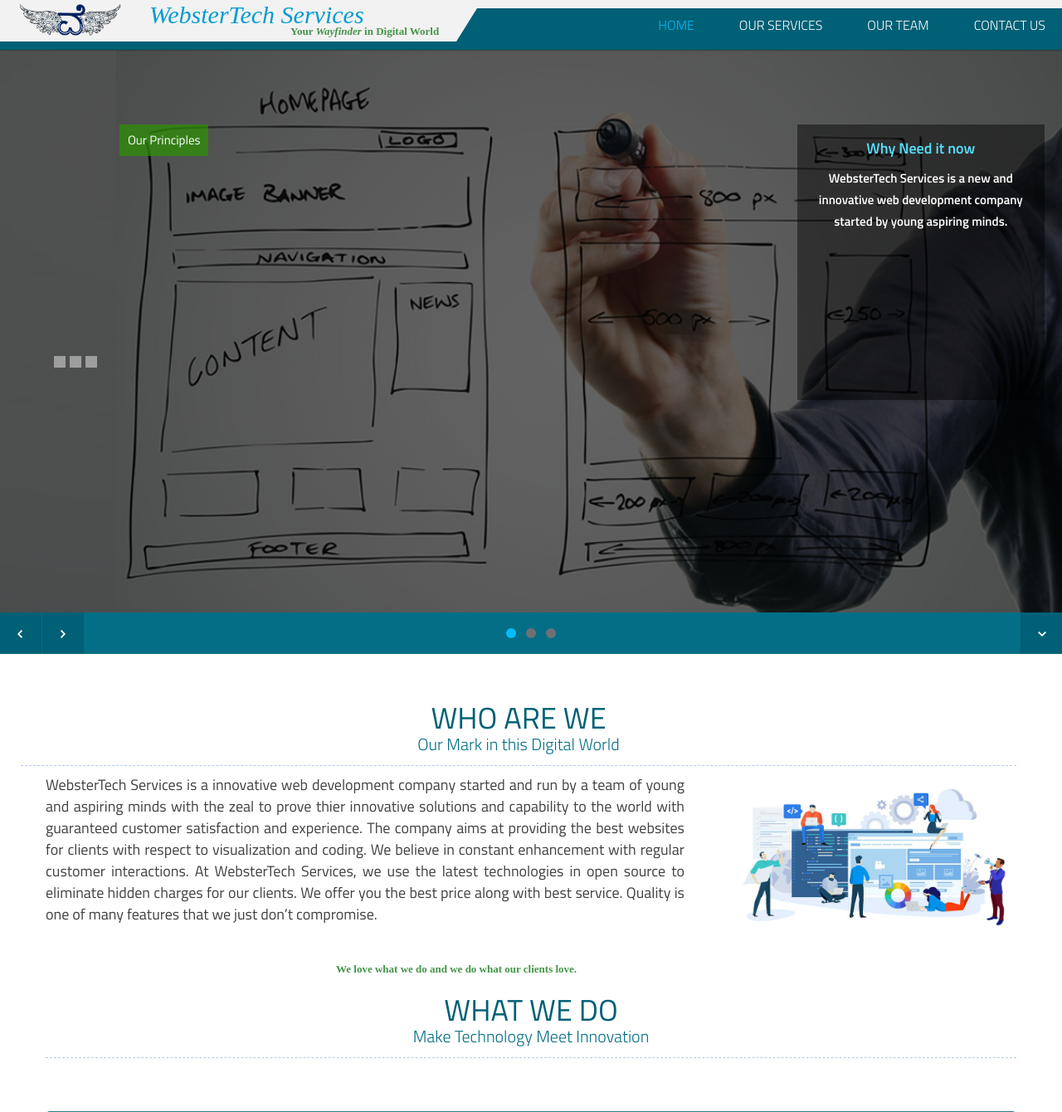
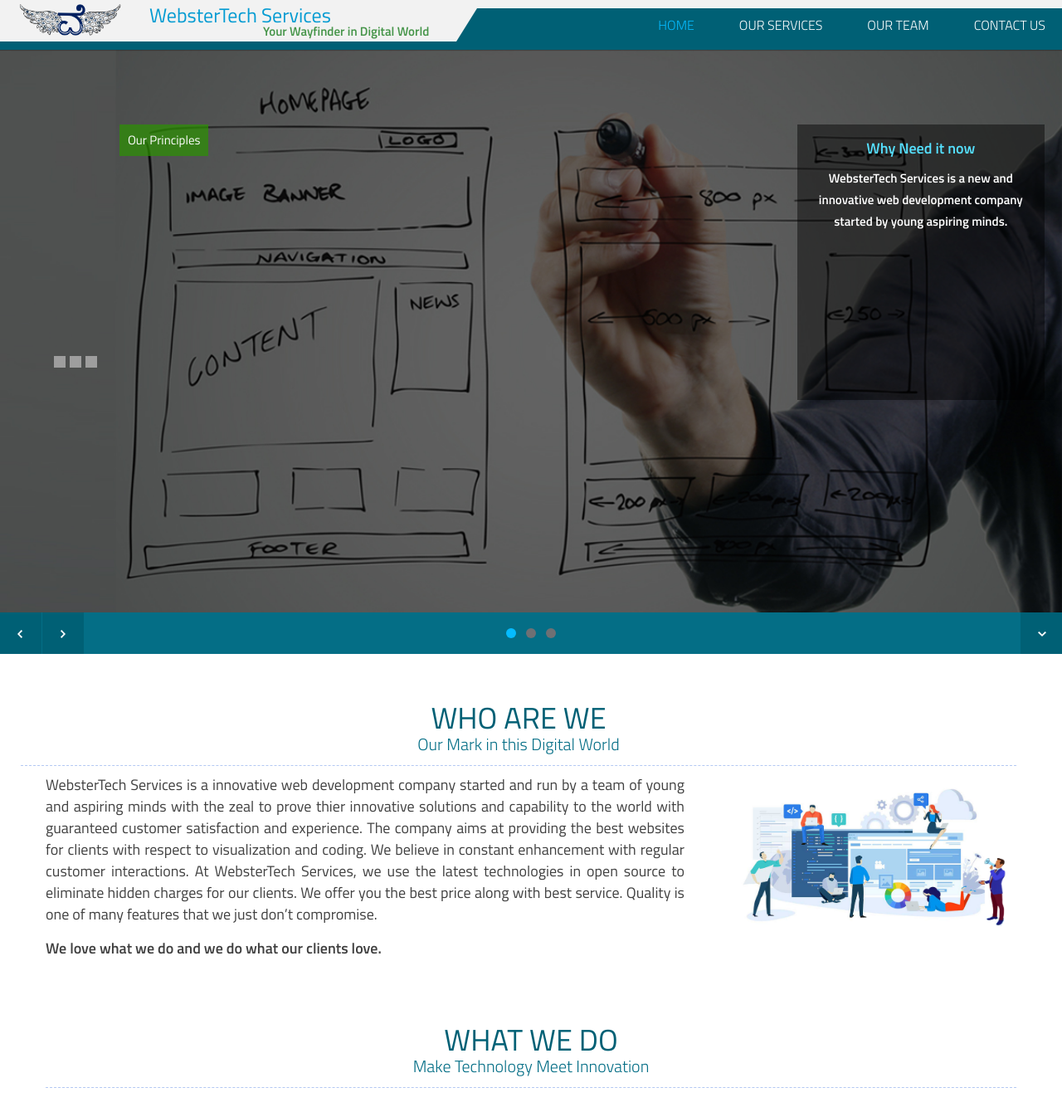
Before and after one commit to yogesh24s/webstertech, a PHP site: page /index.html in a window 1280 px wide. Shown: the top 1340 px of the page at 83% size. Run offline with PHP 8.4, Linux system fonts and the light colour scheme; some libraries are stand-ins or nearby versions; some web fonts are replaced; grey boxes are pictures that could not be loaded.

Commit message:
code improvised

```diff
--- a/css/main.css
+++ b/css/main.css
@@ -513,17 +513,17 @@ header .sticky-nav {
 	padding-top:5px;
 	padding-left : 180px !important;
 	color : #039BD2;
-	font-family : 'Arabic Typesetting';
-	font-size : 30px;
+	font-family : 'Titillium Web', sans-serif;
+	font-size: 24px
 }
 
 .caption {
-	position:absolute;
-	padding-top:25px;
-	padding-left : 350px !important;
-	color : #449448;
-	font-family : 'Arabic Typesetting';
-	font-size : 13px;
+	position: absolute;
+  padding-top: 25px;
+  padding-left: 317px !important;
+  color: #449448;
+  font-family: 'Titillium Web', sans-serif;
+  font-size: 15px;
 }
 
 
@@ -954,6 +954,7 @@ Contact Section
 	margin-bottom: 30px;
 	line-height: 1em;
 	text-transform: uppercase;
+	text-align: left;
 }
 
 .contact-details ul {
--- a/index.html
+++ b/index.html
@@ -44,8 +44,8 @@
 		<div id="logo">
 				<a id="goUp" href="#home-slider"><img src="img/logo.png" width="70%"/>  </a>
 		</div>
-				<p class="titlename display-desktop"> <I> WebsterTech Services </I></p>
-		<p class="caption display-desktop"> Your  <I> Wayfinder  </I> in Digital World </p>
+				<p class="titlename display-desktop">  WebsterTech Services </p>
+		<p class="caption display-desktop"> Your Wayfinder in Digital World </p>
 
 <!-- <img class="titlename" src="img/logo_ba.png" /> -->
 		</div>
@@ -173,7 +173,7 @@
 
 					<p style="text-align:justify">WebsterTech Services is a innovative web development company started and run by a team of young and aspiring minds with the zeal to prove thier innovative solutions and capability to the world with guaranteed customer satisfaction and experience. The company aims at providing the best websites for clients with respect to visualization and coding. We believe in constant enhancement with regular customer interactions. At WebsterTech Services, we use the latest technologies in open source to eliminate hidden charges for our clients. We offer you the best price along with best service. Quality is one of many features that we just don’t compromise.</p>
 
-					<div class="caption"><p> We love what we do and we do what our clients love. </p></div>
+					<div><p class="fw-600"> We love what we do and we do what our clients love. </p></div>
 				</div>
 				<div class="span4 column">
 					<img src="img/profile/business-intelli.png" width="100%" />
@@ -736,14 +736,12 @@ hidden="">
 				<div class="contact-details">
 					<h3> Contact Details </h3>
 					<ul>
-						<li><a href="#">yogesh24.ds@gmail.com <br> write2rake@gmail.com</a></li>
-						<li>9611570580 <br> 9535964172</li>
+						<li><a href="#"> info@webstertechservices.in </a></li>
+						<li> 9916725374 </li>
 						<li>
 							WebsterTech Services
 							<br>
-							Address 1
-							<br>
-							Address 2
+							Bangalore
 						</li>
 					</ul>
 				</div>
@@ -780,30 +778,10 @@ hidden="">
 <script src="js/main.js"></script> <!-- Default JS -->
 <script src="js/accordion.js"></script> <!-- Default JS -->
 
-<!--<script>
-	var step1 = $( "#step1" );
-	var step2 = $( "#step2" );
-	var step3 = $( "#step3" );
-	var step4 = $( "#step4" );
-	var step5 = $( "#step5" );
-
-	async function runIt() {
-		await step1.hide().show(5000).hide(6000);
-		await step2.hide().show(9000 ).hide(10000);
-		await step3.hide().show(16000).hide(17000);
-		await step4.hide().show(20000).hide(20000);
-		await step5.hide().show(26000)
-	}
-
-	function showIt() {
-	  setTimeout( showIt, 1000 );
-	}
-
-	runIt();
-	showIt();
-</script>
--->
 <script>
+		$(document).ready(function(){
+				$('.formFooter').css('display', 'none');
+		});
 		function temp_hoverin_1() {
 			document.getElementById("step1").src = "img/workflow/Brainstorming.gif";
 		}
@@ -842,7 +820,6 @@ function temp_hoverout_5() {
 			document.getElementById("step5").src = " img/workflow/delivery.png";
 		}
 
-
 		function myFunction() {
 		  var temp = document.getElementById("logofulload");
 		  temp.id = "logofulload_new";
@@ -850,7 +827,6 @@ function myFunction() {
 		}
 
 		function updateID() {
-
 			var op;
 			op=document.getElementById("logofulload_new");
 			/*op.style.opacity="0.5" */
@@ -865,13 +841,6 @@ setTimeout(function(){ op.style.opacity="0.8" }, 200);
 			 setTimeout(function(){ op.style.opacity="0.1" }, 900);
 			 setTimeout(function(){ op.id="logofulload" }, 1000);
 		}
-
-</script>
-
-
-$(document).ready(function(){
-    $('.formFooter').css('display', 'none');
-});
 </script>
 <!-- End Js -->
 </body>
```
Lines whose indentation alone changed are shown as unchanged.
